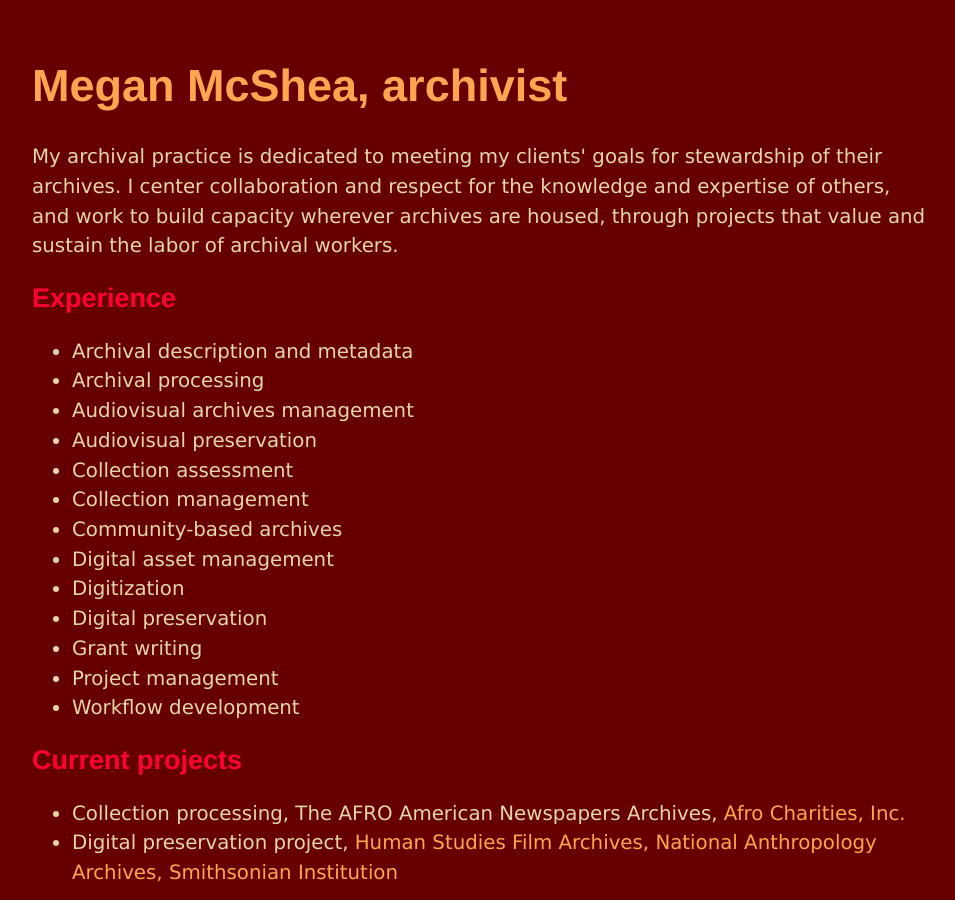
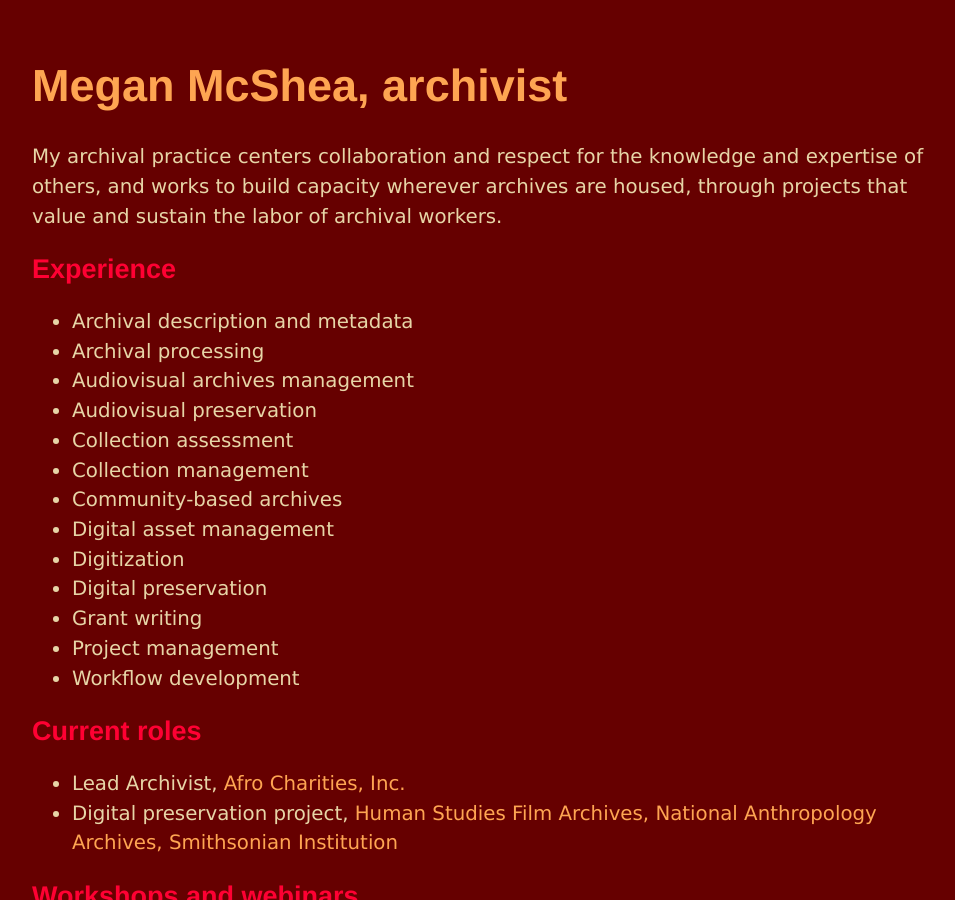
Before and after one commit to megan-mcshea/megan-mcshea.github.io, a Jekyll site: the page built from archivist.html, in a window 1280 px wide and 900 px high. Shown: the whole window, without its empty margins (160-1115 px from the left). Built offline with Jekyll 4.4.1, drawn with Linux system fonts in a browser that asks for light colours.

Commit message:
Update archivist.html

```diff
--- a/archivist.html
+++ b/archivist.html
@@ -4,7 +4,7 @@ title: Megan McShea, archivist
 ---
 <div class="blurb">
 	<h1><a href="./">Megan McShea, archivist</a></h1>
-	<p>My archival practice is dedicated to meeting my clients' goals for stewardship of their archives. I center collaboration and respect for the knowledge and expertise of others, and work to build capacity wherever archives are housed, through projects that value and sustain the labor of archival workers.</p>
+	<p>My archival practice centers collaboration and respect for the knowledge and expertise of others, and works to build capacity wherever archives are housed, through projects that value and sustain the labor of archival workers.</p>
 
 	<h2>Experience</h2>
 <ul>
@@ -23,8 +23,8 @@ title: Megan McShea, archivist
 	<li>Workflow development</li>
 	</ul>
 
-	<h2>Current projects</h2>
-	<ul>	<li>Collection processing, The AFRO American Newspapers Archives, <a href="https://www.afrocharities.org" target="_blank">Afro Charities, Inc.</a></li>
+	<h2>Current roles</h2>
+	<ul>	<li>Lead Archivist, <a href="https://www.afrocharities.org" target="_blank">Afro Charities, Inc.</a></li>
 		<li>Digital preservation project, <a href="https://naturalhistory.si.edu/research/anthropology/collections-overview/anthropology-archives" target="_blank">Human Studies Film Archives, National Anthropology Archives, Smithsonian Institution</a></li>
 	</ul>
 
```
